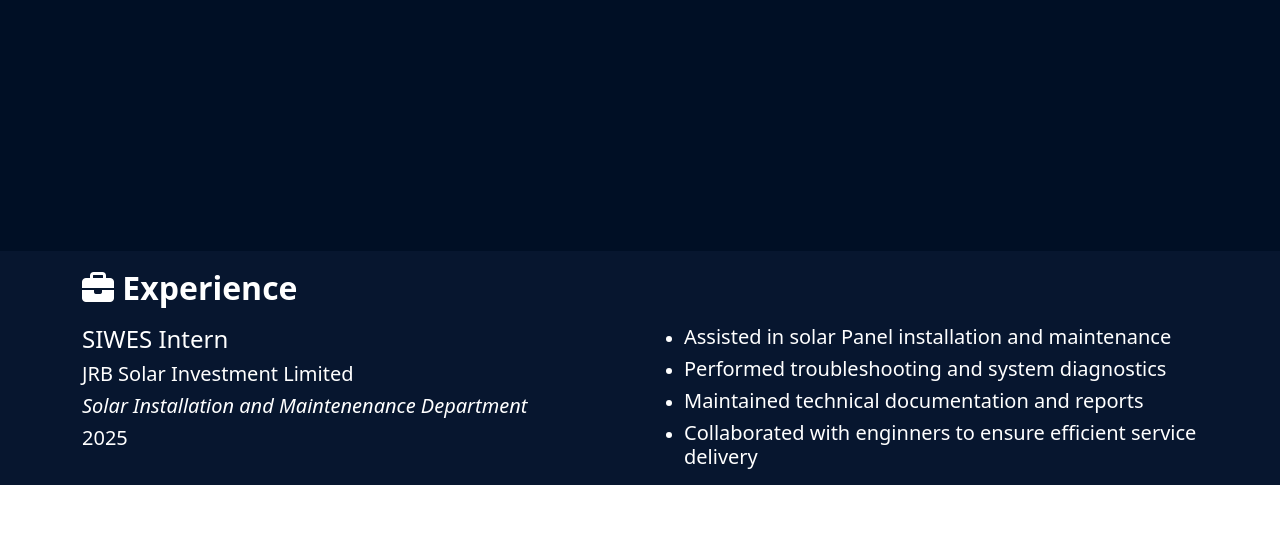
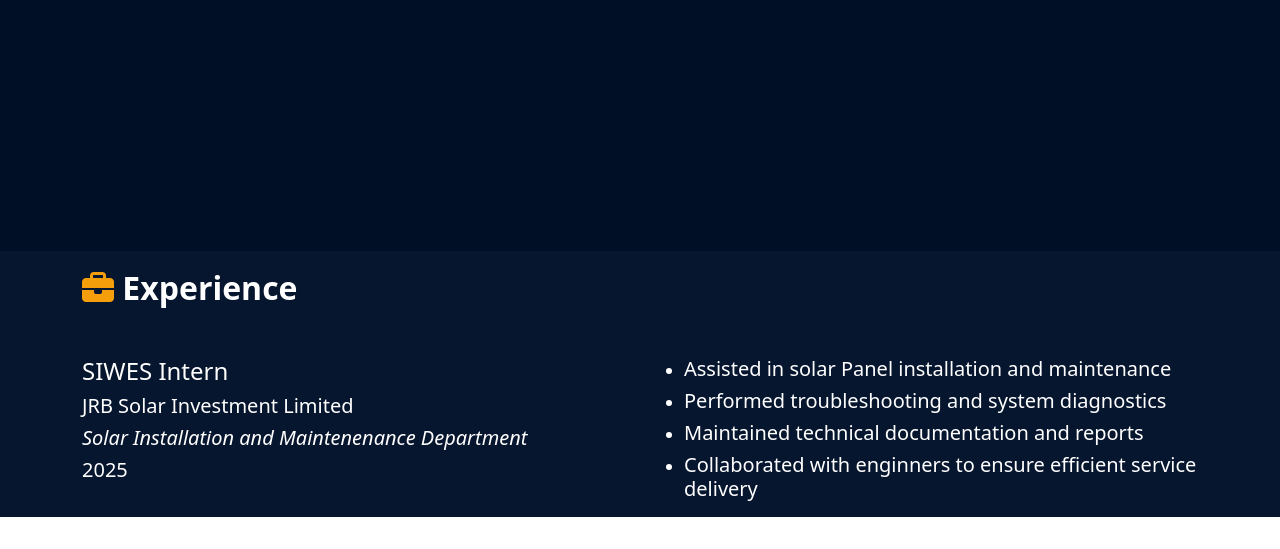
Before and after one commit to micdynas/portfolio-website, a plain HTML site: page index.html in a window 1280 px wide. Shown: the part 2149-2698 px from the top of the page. Before the commit the page ends 2634 px from the top, so only its background shows below. Drawn offline with nearby package versions, Linux system fonts and the light colour scheme.

Commit message:
modified:   index.html 	modified:   styles.css

```diff
--- a/index.html
+++ b/index.html
@@ -262,7 +262,9 @@
        <a class="navbar-brand" href="#"><i class="fa-solid fa-briefcase"></i> Experience</a>
     </div>
   </nav>
-  <div class="container-md">
+
+  <div class="container-md exp">
+
     <div class="row">
       <div class="col-md-6">
         <h4>SIWES Intern</h4>
--- a/styles.css
+++ b/styles.css
@@ -244,9 +244,15 @@ hr{
 
 /* fourth section */
 .experience{
-    max-height: 80vh;
+    max-height: 100vh;
   width: 100%;
    background-color: #07162f;
   color: white;
 
 }
+.exp{
+  margin: 2rem auto;
+}
+.fa-briefcase{
+  color: #F59E0B;
+}
```
